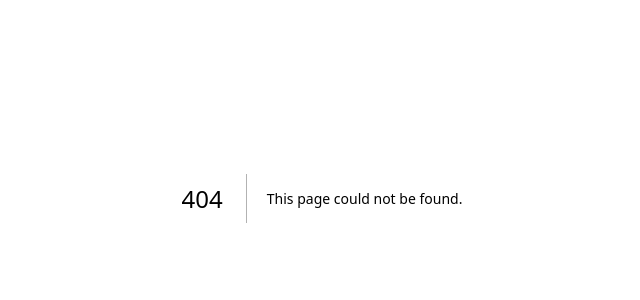
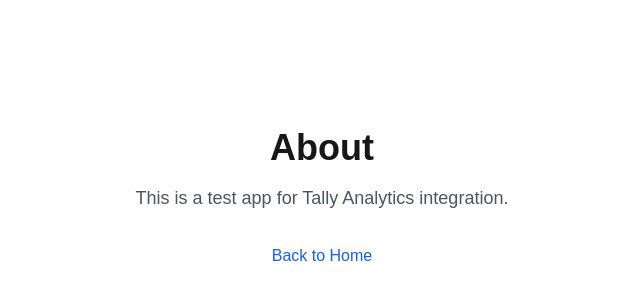
Before and after one commit to benjaminshoemaker/tally-pages-router-test-project, a Next.js app: page /about in a window 1280 px wide. Before the commit this address had no page. Shown: the part 202-502 px from the top of the page, without its empty margins (318-958 px from the left). Built offline with nearby package versions, Linux system fonts and the light colour scheme.

Commit message:
Add about and contact pages for testing multiple routes

```diff
--- /dev/null
+++ b/src/pages/about.tsx
@@ -0,0 +1,15 @@
+import Link from "next/link";
+
+export default function AboutPage() {
+  return (
+    <main className="flex min-h-screen flex-col items-center justify-center p-24">
+      <h1 className="text-4xl font-bold mb-4">About</h1>
+      <p className="text-lg text-gray-600">
+        This is a test app for Tally Analytics integration.
+      </p>
+      <Link href="/" className="mt-8 text-blue-600 hover:underline">
+        Back to Home
+      </Link>
+    </main>
+  );
+}
--- /dev/null
+++ b/src/pages/contact.tsx
@@ -0,0 +1,15 @@
+import Link from "next/link";
+
+export default function ContactPage() {
+  return (
+    <main className="flex min-h-screen flex-col items-center justify-center p-24">
+      <h1 className="text-4xl font-bold mb-4">Contact</h1>
+      <p className="text-lg text-gray-600">
+        Get in touch with us.
+      </p>
+      <Link href="/" className="mt-8 text-blue-600 hover:underline">
+        Back to Home
+      </Link>
+    </main>
+  );
+}
```
